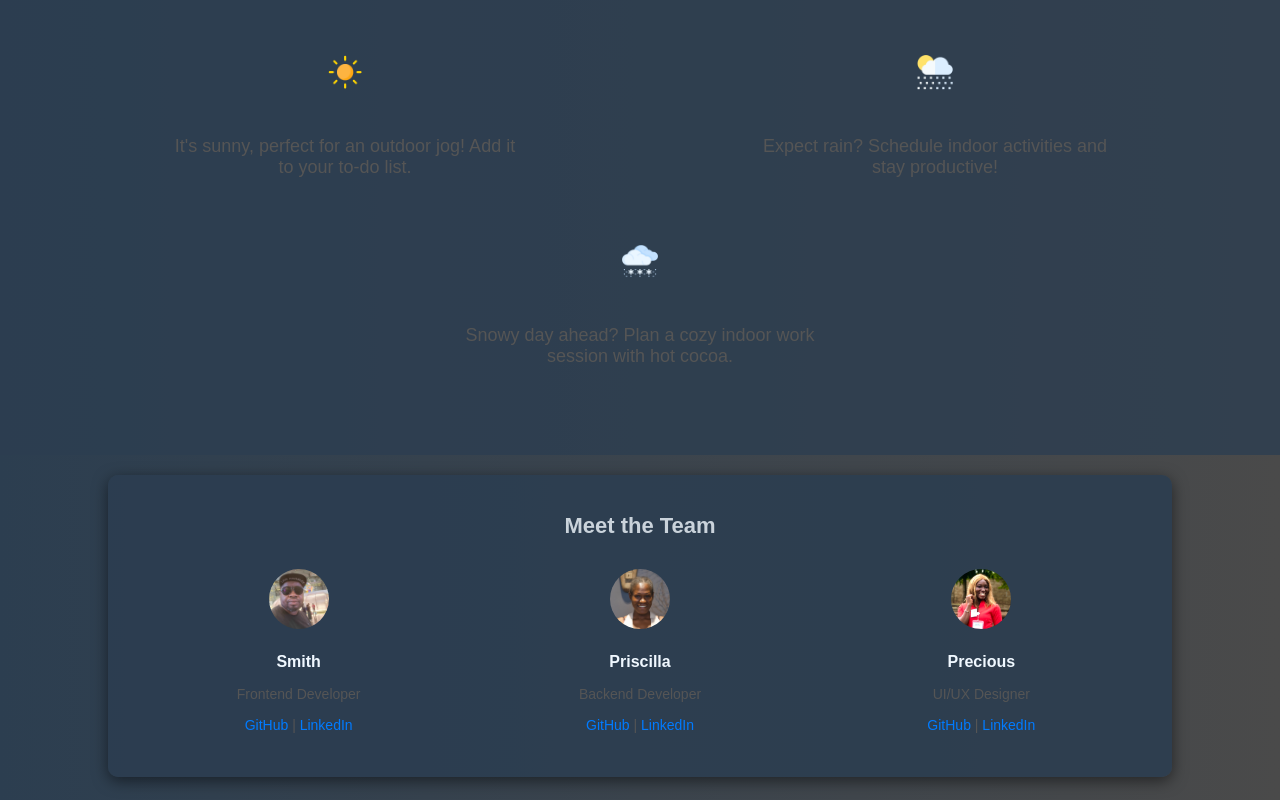
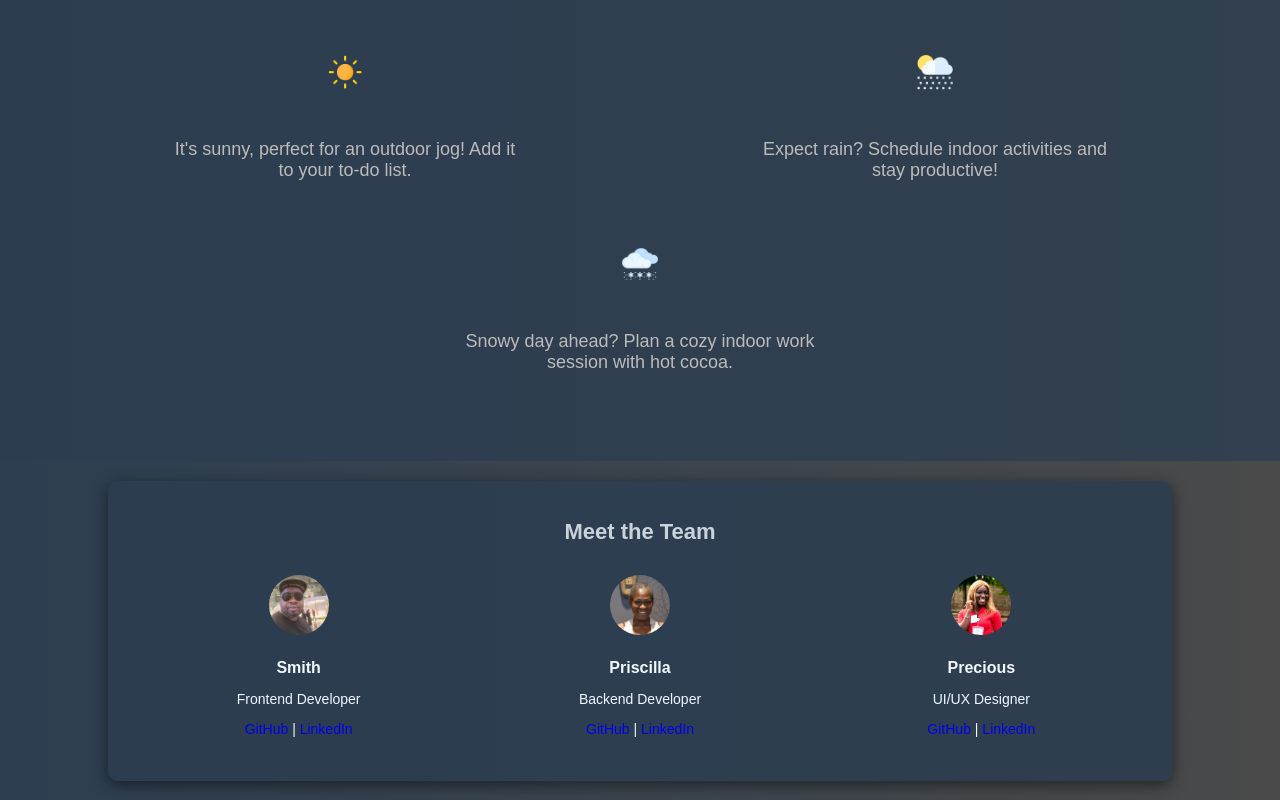
Before and after one commit to Layna934/Weather-Web-App, a plain HTML site: page index.html in a window 1280 px wide. Shown: the part 1320-2120 px from the top of the page. Drawn offline with Linux system fonts and the light colour scheme.

Commit message:
Update main.css

```diff
--- a/main.css
+++ b/main.css
@@ -99,18 +99,18 @@ img {
     background-color: #0056b3;
 }
 
-p {
+.login-container p {
     margin-top: 15px;
     font-size: 14px;
     color: #555;
 }
 
-p a {
+.login-container p a {
     color: #007bff;
     text-decoration: none;
 }
 
-p a:hover {
+.login-container p a:hover {
     text-decoration: underline;
 }
 
@@ -176,7 +176,7 @@ p a:hover {
     background-color: #0056b3;
 }
 
-p {
+.login-container p {
     margin-top: 15px;
     font-size: 14px;
     color: #555;
```
